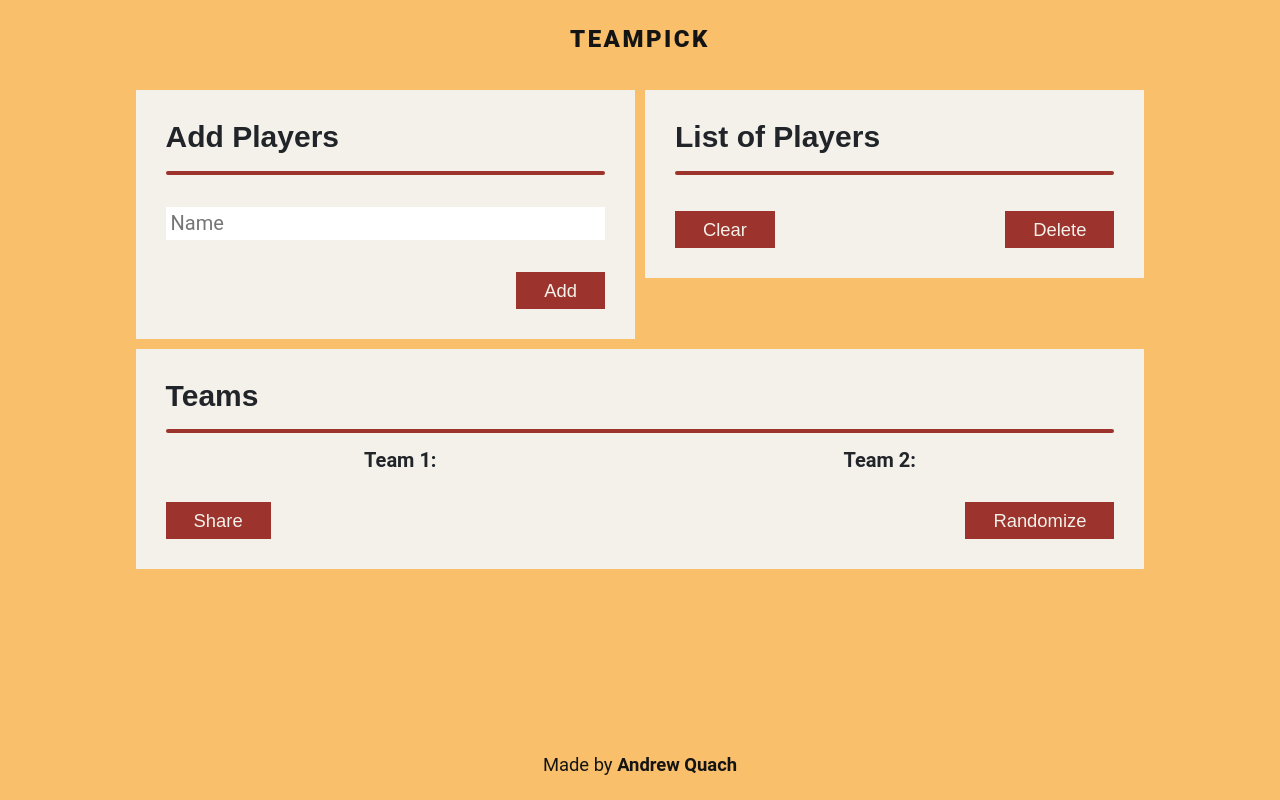
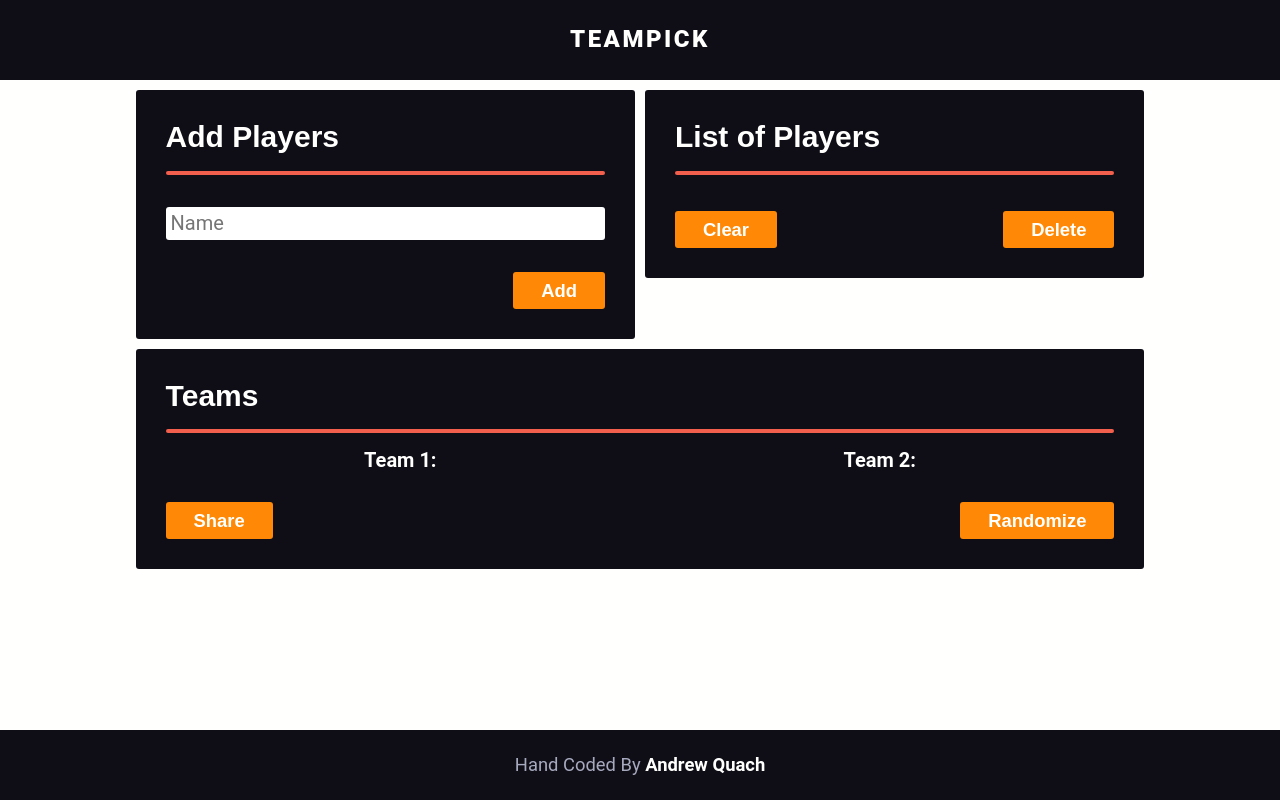
Before and after one commit to andrewquach-dev/teampick, a plain HTML site: page index.html in a window 1280 px wide. Drawn offline with Linux system fonts and the light colour scheme.

Commit message:
Added new image and fixed colors

```diff
--- a/css/style.css
+++ b/css/style.css
@@ -39,7 +39,7 @@ body {
 }
 
 :root {
-    --primary: #f9bf6a;
+    --primary: #fffffe;
     --dark: #141414;
     --medium: #9c332d;
     --light: #f3f1e9;
@@ -68,6 +68,7 @@ body {
     padding: .25em 1em;
     font-size: 1rem;
     align-self: flex-start;
+    margin-top: 1rem;
 }
 
 #players-error-msg {
@@ -81,12 +82,13 @@ body {
 .player {
     padding: .5em .75em;
     cursor: pointer;
-    color: var(--dark);
-    background-color: #b3b0ab;
+    color: #2e2f3e;
+    background-color: #fffffe;
     margin: .75em 0;
     display: grid;
     place-content: center;
     font-family: 'Work Sans', sans-serif;
+    border-radius: 3px;
 }
 
 .player__size{
@@ -101,10 +103,14 @@ body {
     padding: .5rem 1.75rem;
     font-size: 1.15rem;
     cursor: pointer;
-    background-color: var(--medium);
-    color: var(--light);
+    background-color: #ff8906;
+    color: #fffffe;
     outline: none;
+    border-radius: 3px;
+    font-weight: 700;
 }
+
+
 
 .--over {
     border: 3px dotted #666;
@@ -118,9 +124,12 @@ body {
 .--ripple:hover {
     background: darkgrey radial-gradient(circle, transparent 1%, darkgrey 1%) center/15000%;
 }
+.btn:hover{
+    background-color: #f25f4c;
+}
 
 .--ripple:active {
-    background-color: lightgrey;
+    background-color: #a7a9be;
     background-size: 100%;
     transition: background 0s;
 }
@@ -157,12 +166,12 @@ a:visited {
         min-height: 100vh;
         display: flex;
         flex-direction: column;
-        background-color: var(--primary);
+        background-color: #fffffe;
     }
 
     .header {
         height: 50px;
-        background-color: #f9bf6a;
+        background-color: #0f0e17;
     }
 
     .header__inner {
@@ -176,7 +185,7 @@ a:visited {
         font-size: 1.5rem;
         font-weight: 900;
         letter-spacing: 2.5px;
-        color: #141414;
+        color: #fffffe;
         text-transform: uppercase;
     }
 
@@ -207,19 +216,19 @@ a:visited {
         flex-direction: column;
         padding: 1.5em;
         width: 100%;
-        color: var(--dark);
-        background-color: var(--light);
+        background-color:#0f0e17;
+        border-radius: 3px;
     }
 
     .main__h2{
         font-family: 'PT Sans Caption', sans-serif;
         font-weight: bold;
-        color: #212429;
+        color: #fffffe;
     }
 
     .card__line {
         border: none;
-        background-color: var(--medium);
+        background-color: #f25f4c;
         color: #ccc;
         height: .2em;
         align-self: normal;
@@ -238,6 +247,7 @@ a:visited {
         color: var(--dark);
         margin: 1rem 0;
         border: none;
+        border-radius: 3px;
     }
 
     .add-section__btns {
@@ -290,7 +300,7 @@ a:visited {
         margin-bottom: .5em;
         width: fit-content;
         align-self: center;
-        color: #212429;
+        color: #fffffe;
     }
 
     .main__i {
@@ -303,20 +313,20 @@ a:visited {
         margin-top: auto;
         display: grid;
         place-content: center;
-        background-color: var(--primary);
+        background-color: #0f0e17;
     }
 
     .footer__p {
-        color: var(--dark);
+        color: #a7a9be;
         font-size: 1.15rem;
     }
     .footer a{
         font-weight: bold;
-        color: var(--dark);
+        color: #fffffe;
         text-decoration: none;
     }
     .footer a:hover{
-        color: var(--medium);
+        color: #ff8906;
     }
 
     .add-section__add-btn {
--- a/index.html
+++ b/index.html
@@ -83,7 +83,7 @@
     </main>
 
     <footer class="footer --dark">
-        <p class="footer__p">Made by <a href="https://github.com/ndrwquach">Andrew Quach</a></p>
+        <p class="footer__p">Hand Coded By <a href="https://github.com/ndrwquach">Andrew Quach</a></p>
     </footer>
     <script type="text/javascript" src="js/main.js"></script>
 </body>
```
Also changed, not shown: README.md.
